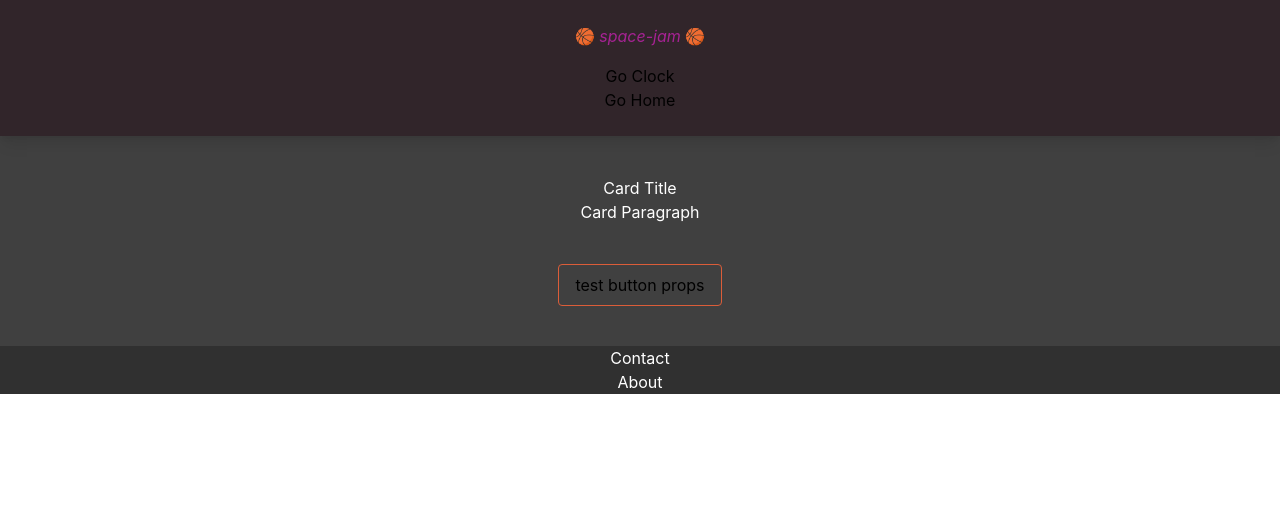
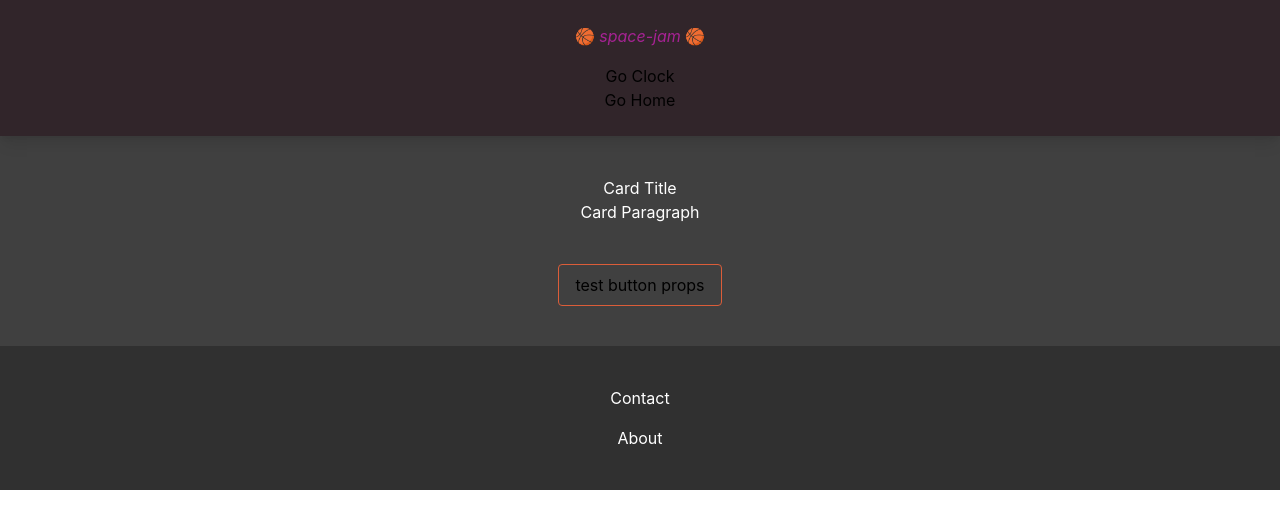
Before and after one commit to will-t-harris/space-jam, a React (Create React App) app: page /home in a window 1280 px wide. Shown: the top 528 px of the page. Built offline with nearby package versions, Linux system fonts and the light colour scheme.

Commit message:
style(footer): space things out

```diff
--- a/src/components/Footer.tsx
+++ b/src/components/Footer.tsx
@@ -3,8 +3,8 @@ import React from "react";
 const Footer = () => {
   return (
     <footer className="bg-primaryFooter">
-      <ul className="text-primaryText">
-        <li>Contact</li>
+      <ul className="text-primaryText py-10">
+        <li className="mb-4">Contact</li>
         <li>About</li>
       </ul>
     </footer>
```
